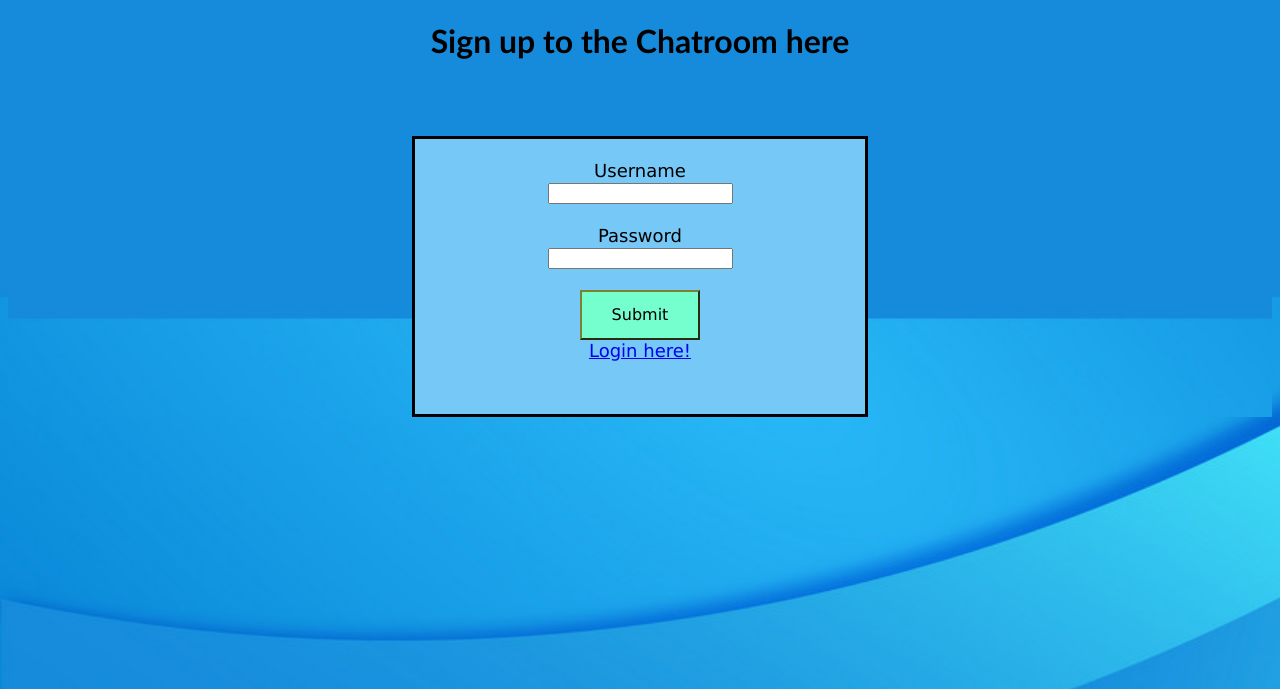
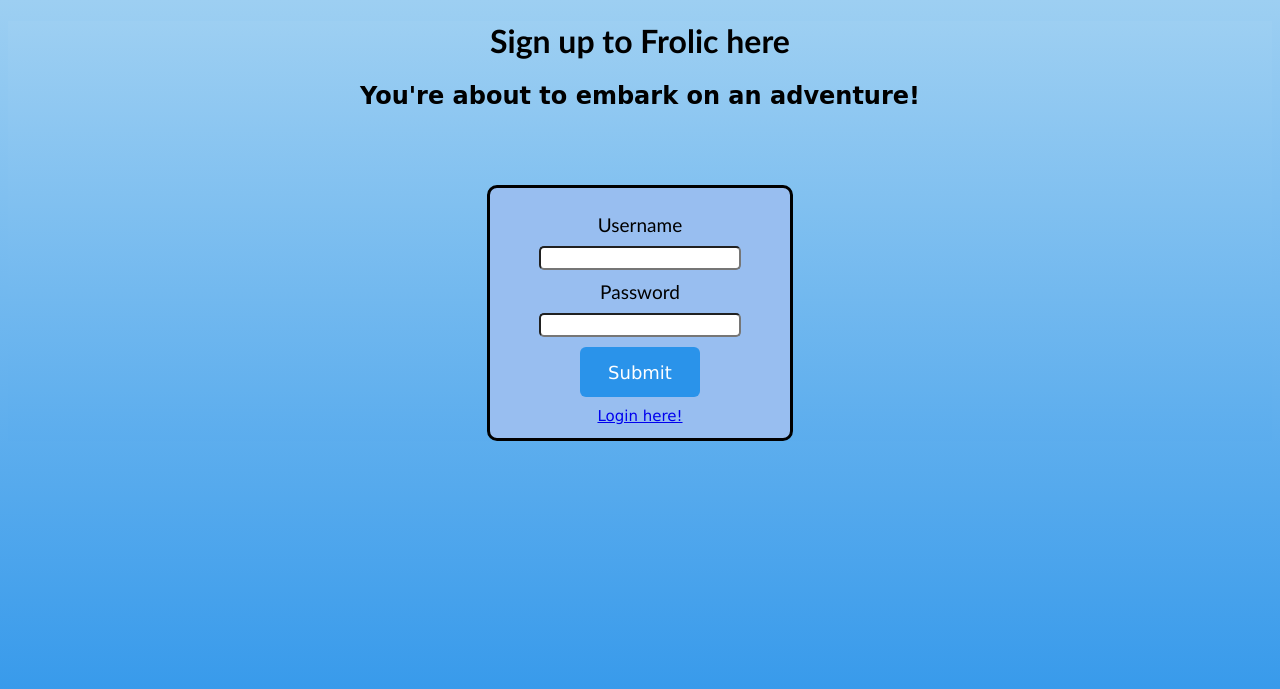
Before and after one commit to SmoolPerson/chat, a Flask app: page /signup.html in a window 1280 px wide. Shown: the top 689 px of the page. Run offline with Flask 3, Linux system fonts and the light colour scheme.

Commit message:
UI changes yet again

```diff
--- a/static/styles.css
+++ b/static/styles.css
@@ -1,7 +1,7 @@
 body, html {
-    background-image: url("bg.jpeg");
-    background-size: 1500px, 1500px;
-    background-repeat: no-repeat;
+    background: linear-gradient(rgb(157, 207, 242), rgb(42, 147, 234));
+    background-size: 175% 175%;
+    background-repeat: repeat;
 }
 .header {
     font-family: 'Gill Sans', sans-serif;
@@ -12,10 +12,10 @@
     text-align: center;
 }
 
-#logindiv {
+.logindiv {
     font-family:'Verdana', Times, serif;
     text-align: center;
-    background-color: #80ded9;
+    background-color: #98bef0;
     border-style: solid;
     width: 300px;
     height: 250px;
@@ -24,22 +24,13 @@
     flex-direction: column;
     align-items: center;
     justify-content: center;
-}
-
-#signupdiv {
-    font-family:'Verdana', Times, serif;
-    text-align: center;
-    background-color: rgb(118, 200, 247);
-    border-style: solid;
-    border-width: 3px;
-    width: 450px;
-    height: 275px;
-    margin: auto;
+    border-radius: 10px;
+    font-size: 19px;
 }
 
 #chatdiv {
     font-family:'Verdana', Times, serif;
-    background-color: rgb(0, 252, 218);
+    background-color: rgb(7, 205, 240);
     padding: 10px;
     margin: auto;
     height: 50vh;
@@ -48,17 +39,20 @@
     border-style: solid;
     overflow-y: auto;
     scroll-margin-top: 200px;
+    border-color: white;
 }
 
-#forminput {
+.forminput {
     font-family:'Verdana', Times, serif;
-    font-size: 18px;
+    font-size: 15px;
     flex-grow: 1;
     flex-shrink: 1;
     flex-basis: 200px;
     display: flex;
     flex-direction: column;
     align-items: stretch;
+    border-radius: 5px;
+    margin: 10px;
 }
 
 .signupinput {
@@ -71,47 +65,45 @@
     border-style: solid;
     border-width: 3px;
     border-color: #287067;
+    text-align: center;
 }
 
 #dmdiv {
-    position: fixed;
-    top: 0;
-    left: 0;
-    float: left;
-    width: 14vw;
-    padding: 10px;
-    margin: 0px;
     height: 96vh;
     overflow-y: auto;
     border-style: solid;
     border-width: 2px;
     margin: 0;
-    background-color: rgb(128, 128, 231);
+    background-color: linear-gradient(rgb(98, 177, 241), rgb(10, 125, 241));
 }
 
 .dmbutton {
     width: 100%;
     height: 40px;
-    background-color: rgb(141, 214, 141);
+    background-color: rgb(7, 205, 240);
     border-color: rgb(13, 224, 235);
     margin: 1px;
     font-family:  'Verdana', 'Arial Narrow Bold', sans-serif;
 }
 
 .submitbutton {
-    background-color: #00b2ca;
-    border-color: blueviolet;
+    background-color: rgb(42, 147, 234);
     width: 120px;
     height: 50px;
-    font-size: 16px;
-    font-family: 'Lucida Sans', 'Lucida Sans Regular', 'Lucida Grande', 'Lucida Sans Unicode', Geneva, Verdana, sans-serif
+    font-size: 18px;
+    font-family: 'Lucida Sans', 'Lucida Sans Regular', 'Lucida Grande', 'Lucida Sans Unicode', Geneva, Verdana, sans-serif;
+    border-radius: 6px;
+    border-style: none;
+    color: white;
 }
 
-.signupbutton {
-    background-color: rgb(117, 255, 207);
-    border-color: rgb(127, 127, 48);
-    width: 120px;
-    height: 50px;
-    font-size: 16px;
-    font-family: 'Lucida Sans', 'Lucida Sans Regular', 'Lucida Grande', 'Lucida Sans Unicode', Geneva, Verdana, sans-serif
+#flexcontainer {
+    display: flex;
+    flex-direction: row;
 }
+#chatflexcontainer {
+    display: flex;
+    flex-direction: column;
+    align-items: center;
+    padding: 20px;
+}
--- a/templates/signup.html
+++ b/templates/signup.html
@@ -5,17 +5,18 @@
     <link rel="stylesheet" href="/static/styles.css">
 </head>
 <body>
-    <h1 class="header">Sign up to the Chatroom here</h1>
+    <h1 class="header">Sign up to Frolic here</h1>
+    <h2 class="normaltext" style="font-family: cursive, 'Times New Roman', Times, serif;">You're about to embark on an adventure!</h4>
     <h4 class="normaltext">{{ existsalready }}</h4>
     <br><br><br>
-    <div id="signupdiv">
-    <form class="signupinput" action="./signup" method="POST">
+    <div class="logindiv">
+    <form action="./signup" method="POST">
         <br>
-        <label for="username">Username</label><br>
-        <input name="username" class="forminput" type="text" value=""><br><br>
-        <label for="password">Password</label><br>
-        <input name="password" class="forminput" type="password" value=""><br><br>
-        <input class="signupbutton" type="submit" value="Submit"><br>
+        <label for="username" style="font-family:'Gill Sans', 'Lucida Sans Unicode', 'Lucida Grande', 'Lucida Sans', Arial, sans-serif;">Username</label><br>
+        <input name="username" class="forminput" type="text" value="">
+        <label for="password" style="font-family:'Gill Sans', 'Lucida Sans Unicode', 'Lucida Grande', 'Lucida Sans', Arial, sans-serif;">Password</label><br>
+        <input name="password" class="forminput" type="password" value="">
+        <input class="submitbutton" type="submit" value="Submit"><br>
         <a class="forminput" href="./"> Login here! </a>
       </form>
     </div>
```
Also changed, not shown: templates/chat.html (+7 -5 lines), templates/login.html (+9 -8 lines), maindb.db.
